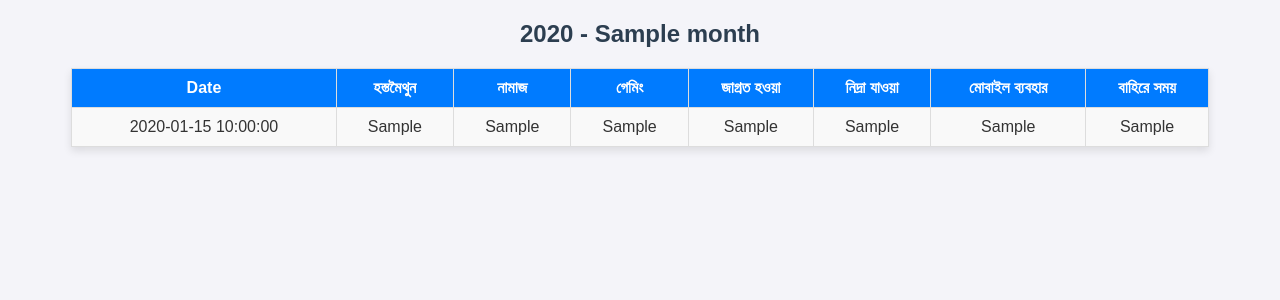
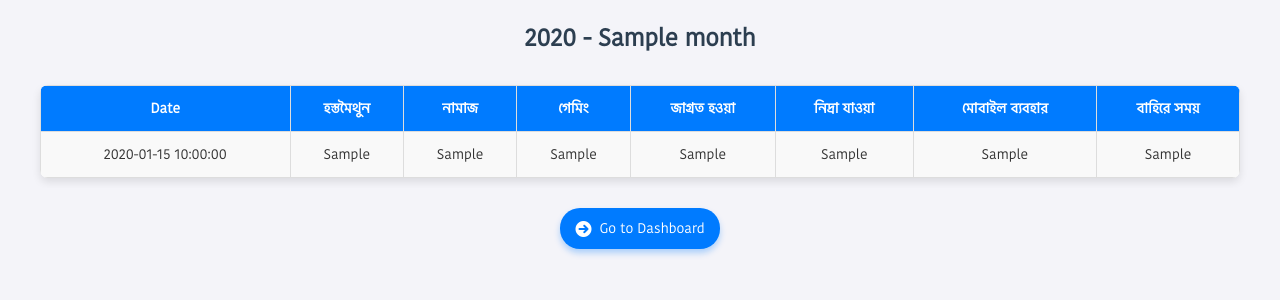
Before and after one commit to shahariarmahfuz/Do-it, a Flask app: template templates/month_page.html in a window 1280 px wide. Shown: the top 300 px of the page. Run offline with Flask 2, Linux system fonts and the light colour scheme; the template is opened without the code that fills it: most values are stand-ins (such as "Sample title", 1, 10 or a date in 2020).

Commit message:
Update month_page.html

```diff
--- a/templates/month_page.html
+++ b/templates/month_page.html
@@ -1,39 +1,63 @@
 <!DOCTYPE html>
 <html lang="bn">
+
 <head>
     <meta charset="UTF-8">
     <meta name="viewport" content="width=device-width, initial-scale=1.0">
     <title>{{ year }} - {{ month }}</title>
+    <!-- Font Awesome CDN -->
+    <link href="https://cdnjs.cloudflare.com/ajax/libs/font-awesome/6.0.0-beta3/css/all.min.css" rel="stylesheet">
     <style>
+        /* Kohinoor Bangla Font Integration */
+        @font-face {
+            font-family: 'Kohinoor Bangla';
+            src: url('/static/KohinoorBangla-Regular.otf') format('opentype');
+        }
+
         body {
-            font-family: Arial, sans-serif;
+            font-family: 'Kohinoor Bangla', Arial, sans-serif;
             background-color: #f4f4f9;
             color: #333;
+            margin: 0;
+            padding: 0;
         }
 
         h2 {
             text-align: center;
-            margin-top: 20px;
+            margin: 20px 0;
             color: #2c3e50;
+            font-size: 24px;
+        }
+
+        .table-container {
+            width: 100%;
+            overflow-x: auto;
+            margin: 0 auto;
         }
 
         table {
-            width: 90%;
-            margin: 20px auto;
+            width: 100%;
+            max-width: 1200px;
+            margin: 10px auto;
             border-collapse: collapse;
             background: white;
             box-shadow: 0px 4px 8px rgba(0, 0, 0, 0.1);
+            border-radius: 8px;
+            overflow: hidden;
         }
 
-        table th, table td {
-            padding: 10px;
+        table th,
+        table td {
+            padding: 12px 8px;
             border: 1px solid #ddd;
             text-align: center;
+            font-size: 14px;
         }
 
         table th {
             background-color: #007BFF;
             color: white;
+            font-weight: bold;
         }
 
         table tr:nth-child(even) {
@@ -43,10 +67,73 @@
         table tr:nth-child(odd) {
             background-color: #ffffff;
         }
+
+        table tr:hover {
+            background-color: #f1f1f1;
+        }
+
+        @media screen and (max-width: 768px) {
+            table th,
+            table td {
+                font-size: 12px;
+                padding: 10px 5px;
+            }
+
+            h2 {
+                font-size: 20px;
+            }
+        }
+
+        @media screen and (max-width: 480px) {
+            table th,
+            table td {
+                font-size: 10px;
+                padding: 8px 5px;
+            }
+
+            h2 {
+                font-size: 18px;
+                margin: 15px 0;
+            }
+        }
+
+        /* Button Styles */
+        .button-container {
+            text-align: center;
+            margin: 20px 0;
+        }
+
+        .go-to-dashboard {
+            display: inline-flex;
+            align-items: center;
+            justify-content: center;
+            padding: 10px 15px;
+            font-size: 14px;
+            color: white;
+            background-color: #007BFF;
+            border: none;
+            border-radius: 20px;
+            box-shadow: 0px 4px 6px rgba(0, 123, 255, 0.3);
+            text-decoration: none;
+            cursor: pointer;
+            transition: all 0.3s ease;
+        }
+
+        .go-to-dashboard:hover {
+            background-color: #0056b3;
+            box-shadow: 0px 6px 8px rgba(0, 86, 179, 0.4);
+        }
+
+        .go-to-dashboard i {
+            margin-right: 8px;
+            font-size: 16px;
+        }
     </style>
 </head>
+
 <body>
     <h2>{{ year }} - {{ month }}</h2>
+    <div class="table-container">
         <table>
             <tr>
                 <th>Date</th>
@@ -71,5 +158,15 @@
             </tr>
             {% endfor %}
         </table>
+    </div>
+
+    <!-- Button Section -->
+    <div class="button-container">
+        <a href="/" class="go-to-dashboard">
+            <i class="fas fa-arrow-circle-right"></i>
+            Go to Dashboard
+        </a>
+    </div>
 </body>
+
 </html>
```
Lines whose indentation alone changed are shown as unchanged.
